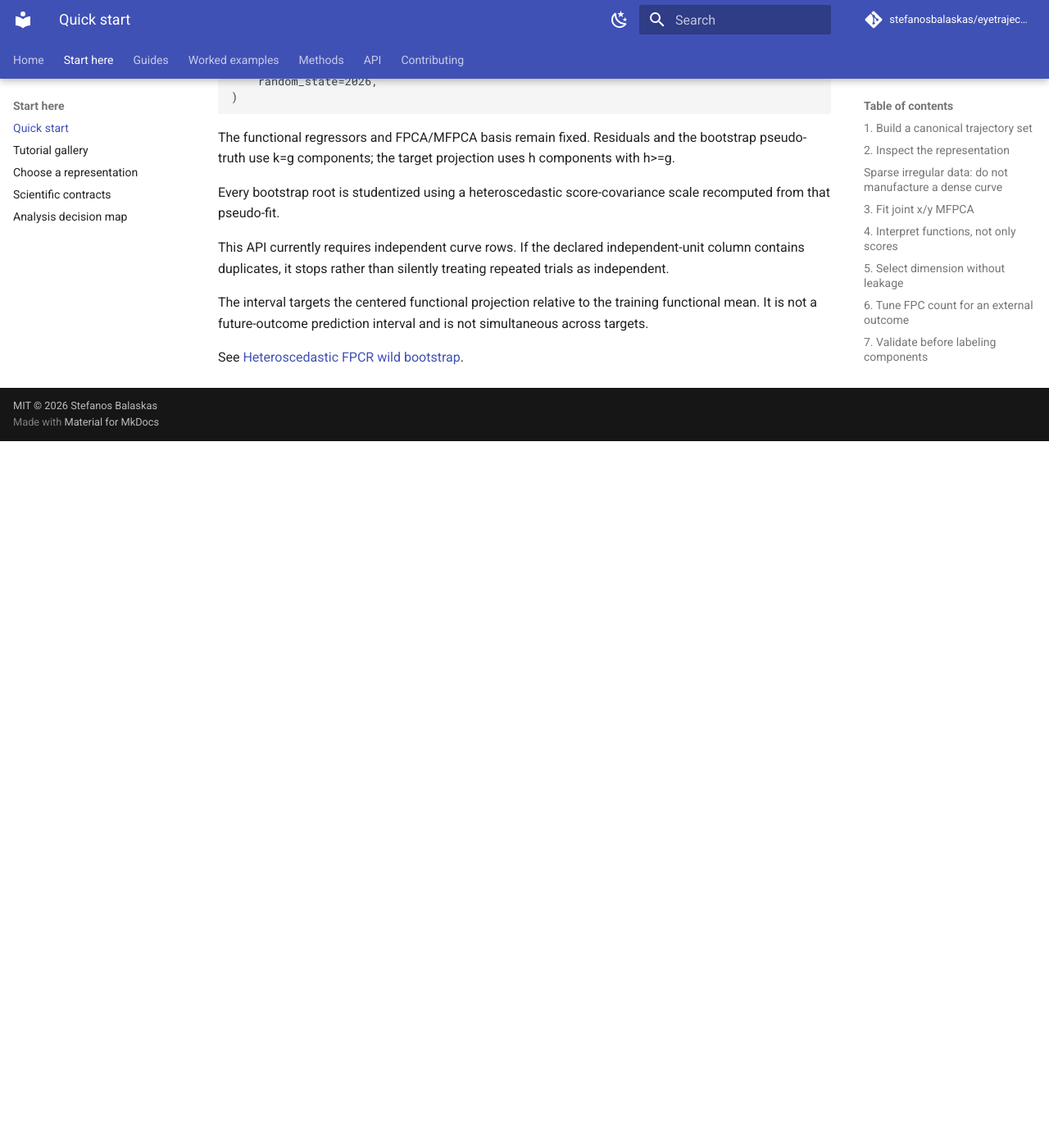
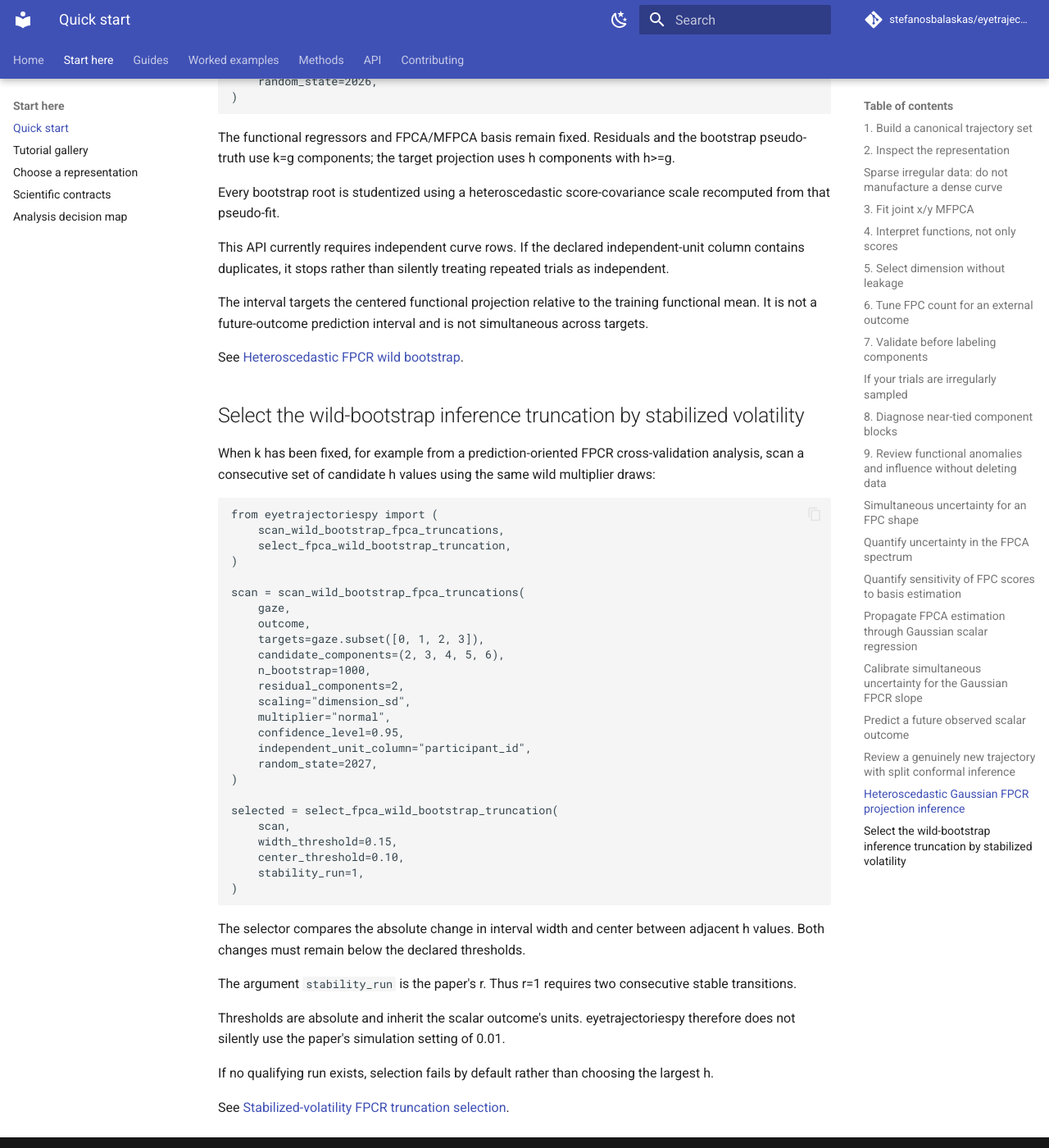
Before and after one commit to stefanosbalaskas/eyetrajectoriespy, an MkDocs documentation site: the page built from docs/quickstart.md, in a window 1280 px wide and 1400 px high, scrolled down 8813 px. Shown: the whole window at 82% size. Built offline with MkDocs 1.6.1 and Material for MkDocs 9.7.7, drawn with Linux system fonts in a browser that asks for light colours; comment, search, counter and statistics services are not loaded; before the commit the page ends 9351 px from its top, so only the background shows below that.

Commit message:
Document stabilized-volatility FPCR workflow

```diff
--- /dev/null
+++ b/docs/examples/fpcr-wild-bootstrap-selection.md
@@ -0,0 +1,167 @@
+# Worked example: stabilized-volatility wild-bootstrap selection
+
+This example chooses the inference truncation h for heteroscedastic Gaussian FPCR projection inference after fixing k=g.
+
+## Simulate independent trajectories and an outcome
+
+    import numpy as np
+
+    from eyetrajectoriespy import (
+        fit_mfpca,
+        simulate_planar_trajectories,
+    )
+
+    gaze = simulate_planar_trajectories(
+        n_participants=64,
+        trials_per_participant=1,
+        n_time=61,
+        random_state=2027,
+    )
+
+    fit = fit_mfpca(
+        gaze,
+        n_components=6,
+        scaling="dimension_sd",
+    )
+
+    rng = np.random.default_rng(2027)
+    s1 = fit.scores[:, 0]
+    s2 = fit.scores[:, 1]
+
+    noise_sd = (
+        0.20
+        + 0.25 * np.abs(s1)
+        / max(np.std(s1, ddof=1), 1e-8)
+    )
+
+    outcome = (
+        0.8
+        + 1.0 * s1
+        - 0.4 * s2
+        + rng.normal(0.0, noise_sd)
+    )
+
+## Scan consecutive h values
+
+    from eyetrajectoriespy import scan_wild_bootstrap_fpca_truncations
+
+    scan = scan_wild_bootstrap_fpca_truncations(
+        gaze,
+        outcome,
+        targets=gaze.subset([0, 1, 2]),
+        candidate_components=(2, 3, 4, 5, 6),
+        n_bootstrap=500,
+        residual_components=2,
+        scaling="dimension_sd",
+        multiplier="normal",
+        confidence_level=0.95,
+        independent_unit_column="participant_id",
+        random_state=2027,
+    )
+
+The same bootstrap pseudo-response is reused across h=2,...,6 for each replicate.
+
+## Inspect every candidate interval
+
+    from eyetrajectoriespy import fpca_wild_bootstrap_truncation_scan_frame
+
+    table = fpca_wild_bootstrap_truncation_scan_frame(scan)
+    print(table)
+
+For each target × h row, inspect center and width alongside the actual interval limits.
+
+## Apply the stabilized-volatility rule
+
+    from eyetrajectoriespy import select_fpca_wild_bootstrap_truncation
+
+    selected = select_fpca_wild_bootstrap_truncation(
+        scan,
+        width_threshold=0.15,
+        center_threshold=0.10,
+        stability_run=1,
+    )
+
+Here r=1 means that two consecutive transitions must satisfy both stability conditions.
+
+The thresholds are examples in the scalar outcome's units. They are not package defaults.
+
+## Inspect target-specific h values
+
+    from eyetrajectoriespy import (
+        fpca_wild_bootstrap_truncation_selection_frame,
+    )
+
+    print(
+        fpca_wild_bootstrap_truncation_selection_frame(selected)
+    )
+
+Different targets may legitimately select different h values.
+
+## Visualize width stabilization
+
+    from eyetrajectoriespy import (
+        plot_fpca_wild_bootstrap_truncation_scan,
+    )
+
+    plot_fpca_wild_bootstrap_truncation_scan(
+        selected,
+        target=0,
+        metric="width",
+    )
+
+Plot the center separately:
+
+    plot_fpca_wild_bootstrap_truncation_scan(
+        selected,
+        target=0,
+        metric="center",
+    )
+
+## Failure case
+
+If no candidate begins a sufficiently long stable run, the selector raises an error by default.
+
+For exploratory inspection only:
+
+    diagnostic = select_fpca_wild_bootstrap_truncation(
+        scan,
+        width_threshold=0.01,
+        center_threshold=0.01,
+        stability_run=2,
+        on_failure="warn",
+    )
+
+Targets without a qualifying run remain unselected.
+
+The package never fills them with max(H).
+
+## Reporting
+
+    from eyetrajectoriespy import (
+        fpca_wild_bootstrap_truncation_reporting_text,
+    )
+
+    print(
+        fpca_wild_bootstrap_truncation_reporting_text(selected)
+    )
+
+## Checklist
+
+Report:
+
+1. how k was chosen;
+2. that g=k;
+3. candidate H;
+4. multiplier family and bootstrap count;
+5. shared multiplier draws across h;
+6. confidence level;
+7. rho_w and rho_c in outcome units;
+8. r;
+9. selected h for each target;
+10. any target that failed to stabilize.
+
+## Next steps
+
+- [Heteroscedastic FPCR wild bootstrap](../guides/fpcr-wild-bootstrap.md)
+- [Predictive FPCA selection](../guides/predictive-component-selection.md)
+- [Reporting checklist](../methods/reporting.md)
--- a/docs/guides/downstream.md
+++ b/docs/guides/downstream.md
@@ -111,3 +111,26 @@
 The API currently assumes independent curve rows. Declared duplicated independent-unit IDs cause an explicit failure because clustered wild-bootstrap validity is outside this tranche.
 
 See [Heteroscedastic FPCR wild bootstrap](fpcr-wild-bootstrap.md).
+
+
+## Stabilized-volatility selection of wild-bootstrap h
+
+The 2026 wild-bootstrap methodology separates the residual truncation k, pseudo-truth truncation g, and target-inference truncation h.
+
+A practical workflow is:
+
+1. choose k using prediction-oriented cross-validation;
+2. set g=k;
+3. scan a finite consecutive candidate set of h values beginning at or above g;
+4. inspect where target-specific wild-bootstrap interval widths and centers stabilize;
+5. select the earliest h beginning a sufficiently long stable run.
+
+<code>scan_wild_bootstrap_fpca_truncations()</code> fits one FPCA/MFPCA basis at the largest candidate and uses the same multiplier draw across all h values within every bootstrap replicate.
+
+This shared-randomness design prevents independent Monte Carlo draws from appearing as interval volatility.
+
+<code>select_fpca_wild_bootstrap_truncation()</code> implements the stabilized-volatility rule with explicit width threshold, center threshold, and paper run parameter r.
+
+No stability threshold is package-defaulted. The absolute thresholds are expressed in the scalar outcome's units.
+
+See [Stabilized-volatility FPCR truncation selection](fpcr-wild-bootstrap-selection.md).
--- /dev/null
+++ b/docs/guides/fpcr-wild-bootstrap-selection.md
@@ -0,0 +1,188 @@
+# Stabilized-volatility FPCR truncation selection
+
+The heteroscedastic wild bootstrap needs an inference truncation h.
+
+The 2026 method by Yeon, Dai, and Nordman proposes a practical **stabilized volatility method (SVM)** that selects h by examining where target-specific wild-bootstrap intervals stop changing materially in both width and center.
+
+## What is fixed first
+
+The method separates three truncations:
+
+- k: residual estimation;
+- g: bootstrap pseudo-truth;
+- h: target inference.
+
+The recommended practical structure is:
+
+    choose k separately
+    set g = k
+    search h >= g
+
+The paper suggests prediction-error cross-validation as one practical way to choose k.
+
+eyetrajectoriespy already provides leakage-aware FPCR prediction CV through <code>cross_validate_fpca_regression()</code>.
+
+## Candidate grid
+
+SVM requires a finite set H of **consecutive integer h values**.
+
+For example:
+
+    H = (2, 3, 4, 5, 6)
+
+when k=g=2.
+
+The 0.17 API requires at least two candidates, strict increasing order, consecutive spacing, and every h>=g.
+
+## Shared multiplier draws
+
+Interval volatility should reflect changing h, not independent Monte Carlo randomness.
+
+The scan therefore:
+
+1. fits one fixed FPCA/MFPCA basis at max(H);
+2. fits the k-component residual model once;
+3. generates each wild pseudo-response once;
+4. reuses that same pseudo-response across every candidate h;
+5. recomputes the h-specific projection and bootstrap-level heteroscedastic studentization.
+
+This also guarantees that the largest candidate exactly agrees with the standalone 0.16 wild-bootstrap inference when all other settings are equal.
+
+## Interval width and center
+
+For every target and candidate h, the scan retains:
+
+- centered reference projection;
+- heteroscedastic SE;
+- bootstrap critical value;
+- lower and upper limits;
+- interval center;
+- interval width;
+- all studentized bootstrap roots.
+
+The current 0.16/0.17 intervals are symmetric, so their center equals the reference h-component projection.
+
+The center is still retained explicitly because SVM is defined through interval center and width.
+
+## Stability rule
+
+For a target, let w_h denote interval width and c_h interval center.
+
+The transition beginning at h is width-stable when:
+
+    abs(w_(h+1) - w_h) <= rho_w
+
+and center-stable when:
+
+    abs(c_(h+1) - c_h) <= rho_c
+
+A stable transition satisfies both.
+
+The package arguments are:
+
+    width_threshold = rho_w
+    center_threshold = rho_c
+
+Both thresholds are required and strictly positive.
+
+## The paper's r parameter
+
+The paper defines a small integer r>=0 and chooses the earliest h for which the transition at h and the following r transitions are all stable.
+
+Thus:
+
+- r=0 requires one stable transition;
+- r=1 requires two consecutive stable transitions;
+- r=2 requires three consecutive stable transitions.
+
+The API preserves that definition through <code>stability_run=r</code>.
+
+## Why 0.01 is not a package default
+
+The paper's numerical study illustrates SVM with rho_w=rho_c=0.01.
+
+Those are **absolute** changes in interval width and center.
+
+Their numerical meaning therefore depends on the outcome's units and scale.
+
+eyetrajectoriespy requires analysts to supply both thresholds explicitly rather than transplanting 0.01 to every outcome.
+
+## Target-specific h
+
+The method can choose a different h for each target trajectory.
+
+This is intentional: the paper notes that appropriate truncation can depend on the regressor X0 at which mean-response inference is performed.
+
+The selection output therefore contains one selected h per target.
+
+## What if no stable run exists?
+
+The default is an error.
+
+The package does not silently choose max(H), min(H), or the smallest-width interval.
+
+For exploratory diagnostics, <code>on_failure="warn"</code> or <code>"ignore"</code> retains unselected targets with missing selected summaries.
+
+Any later scientific decision remains explicit.
+
+## Worked API
+
+    scan = scan_wild_bootstrap_fpca_truncations(
+        gaze,
+        outcome,
+        targets=targets,
+        candidate_components=(2, 3, 4, 5, 6),
+        n_bootstrap=1000,
+        residual_components=2,
+        scaling="dimension_sd",
+        multiplier="normal",
+        confidence_level=0.95,
+        independent_unit_column="participant_id",
+        random_state=2027,
+    )
+
+    selection = select_fpca_wild_bootstrap_truncation(
+        scan,
+        width_threshold=0.15,
+        center_threshold=0.10,
+        stability_run=1,
+    )
+
+## Plotting
+
+Plot either width or center against h for one target:
+
+    plot_fpca_wild_bootstrap_truncation_scan(
+        selection,
+        target=0,
+        metric="width",
+    )
+
+When a selection is available, the selected h is marked.
+
+## Interpretation
+
+SVM is a practical inferential tuning heuristic.
+
+It does not create an optimality guarantee for bootstrap coverage.
+
+The paper explicitly notes that optimal truncation for coverage accuracy remains a topic for further investigation.
+
+Treat the selected h as the output of a declared tuning rule, not as a universally optimal number of FPCs.
+
+## Reporting example
+
+> Residual truncation was fixed at k=2 and the bootstrap pseudo-truth used g=k. Wild-bootstrap intervals were then scanned over consecutive inference truncations h=2,...,6 using identical standard-normal multiplier draws across h within each bootstrap replicate. For each target, adjacent intervals were defined as stable when absolute width and center changes were no larger than 0.15 and 0.10 outcome units, respectively. Using r=1, the earliest h beginning two consecutive stable transitions was selected. Thresholds were specified before inspecting the final target conclusions; no default 0.01 criterion or largest-h fallback was used.
+
+## API links
+
+- <code>scan_wild_bootstrap_fpca_truncations()</code>
+- <code>select_fpca_wild_bootstrap_truncation()</code>
+- <code>FPCAWildBootstrapTruncationScanResult</code>
+- <code>FPCAWildBootstrapTruncationSelectionResult</code>
+- <code>fpca_wild_bootstrap_truncation_scan_frame()</code>
+- <code>fpca_wild_bootstrap_truncation_selection_frame()</code>
+- <code>plot_fpca_wild_bootstrap_truncation_scan()</code>
+- <code>fpca_wild_bootstrap_truncation_reporting_text()</code>
+- <code>cross_validate_fpca_regression()</code>
+- <code>wild_bootstrap_fpca_projection()</code>
--- a/docs/guides/fpcr-wild-bootstrap.md
+++ b/docs/guides/fpcr-wild-bootstrap.md
@@ -147,3 +147,32 @@
 - <code>fpca_regression_future_prediction_interval()</code>
 
 See [References](../methods/references.md).
+
+
+## Selecting h instead of fixing it arbitrarily
+
+Version 0.17 adds the stabilized-volatility strategy proposed with the 2026 wild-bootstrap method.
+
+Conditional on a fixed residual truncation k and g=k, construct target-wise intervals over a consecutive candidate set H of h values.
+
+For each adjacent transition h to h+1, define width stability and center stability by whether the absolute changes remain below analyst-declared thresholds.
+
+A transition is stable only when both conditions hold.
+
+The paper then selects the earliest h starting a run of r+1 stable transitions.
+
+eyetrajectoriespy exposes this in two stages:
+
+    scan = scan_wild_bootstrap_fpca_truncations(...)
+    selected = select_fpca_wild_bootstrap_truncation(
+        scan,
+        width_threshold=...,
+        center_threshold=...,
+        stability_run=...,
+    )
+
+The scan deliberately reuses the same wild multiplier draws across all h candidates.
+
+The package does not impose 0.01 as a default threshold. That value was used in the paper's numerical study, while an absolute threshold depends on the units and scale of the scalar outcome.
+
+See [Stabilized-volatility FPCR truncation selection](fpcr-wild-bootstrap-selection.md).
--- a/docs/quickstart.md
+++ b/docs/quickstart.md
@@ -376,3 +376,44 @@
 The interval targets the centered functional projection relative to the training functional mean. It is not a future-outcome prediction interval and is not simultaneous across targets.
 
 See [Heteroscedastic FPCR wild bootstrap](guides/fpcr-wild-bootstrap.md).
+
+
+## Select the wild-bootstrap inference truncation by stabilized volatility
+
+When k has been fixed, for example from a prediction-oriented FPCR cross-validation analysis, scan a consecutive set of candidate h values using the same wild multiplier draws:
+
+    from eyetrajectoriespy import (
+        scan_wild_bootstrap_fpca_truncations,
+        select_fpca_wild_bootstrap_truncation,
+    )
+
+    scan = scan_wild_bootstrap_fpca_truncations(
+        gaze,
+        outcome,
+        targets=gaze.subset([0, 1, 2, 3]),
+        candidate_components=(2, 3, 4, 5, 6),
+        n_bootstrap=1000,
+        residual_components=2,
+        scaling="dimension_sd",
+        multiplier="normal",
+        confidence_level=0.95,
+        independent_unit_column="participant_id",
+        random_state=2027,
+    )
+
+    selected = select_fpca_wild_bootstrap_truncation(
+        scan,
+        width_threshold=0.15,
+        center_threshold=0.10,
+        stability_run=1,
+    )
+
+The selector compares the absolute change in interval width and center between adjacent h values. Both changes must remain below the declared thresholds.
+
+The argument <code>stability_run</code> is the paper's r. Thus r=1 requires two consecutive stable transitions.
+
+Thresholds are absolute and inherit the scalar outcome's units. eyetrajectoriespy therefore does not silently use the paper's simulation setting of 0.01.
+
+If no qualifying run exists, selection fails by default rather than choosing the largest h.
+
+See [Stabilized-volatility FPCR truncation selection](guides/fpcr-wild-bootstrap-selection.md).
--- a/mkdocs.yml
+++ b/mkdocs.yml
@@ -40,6 +40,7 @@
       - Gaussian FPCR simultaneous slope bands: guides/fpcr-simultaneous-slope-band.md
       - Gaussian FPCR future-outcome prediction: guides/fpcr-future-prediction.md
       - Heteroscedastic FPCR wild bootstrap: guides/fpcr-wild-bootstrap.md
+      - Stabilized-volatility FPCR selection: guides/fpcr-wild-bootstrap-selection.md
       - Derived continuous functions: guides/derived-functions.md
       - Interpretation: guides/interpretation.md
   - Worked examples:
@@ -64,6 +65,7 @@
       - Gaussian FPCR simultaneous slope bands: examples/fpcr-simultaneous-slope-band.md
       - Gaussian FPCR future-outcome prediction: examples/fpcr-future-prediction.md
       - Heteroscedastic FPCR wild bootstrap: examples/fpcr-wild-bootstrap.md
+      - Stabilized-volatility FPCR selection: examples/fpcr-wild-bootstrap-selection.md
       - Irregular sampling & gaps: examples/irregular-data.md
       - Failure cases: examples/failure-cases.md
   - Methods:
```
Also changed, not shown: README.md (+3 -1 lines), docs/concepts/decision-map.md (+1 -0 lines), docs/index.md (+12 -2 lines).
